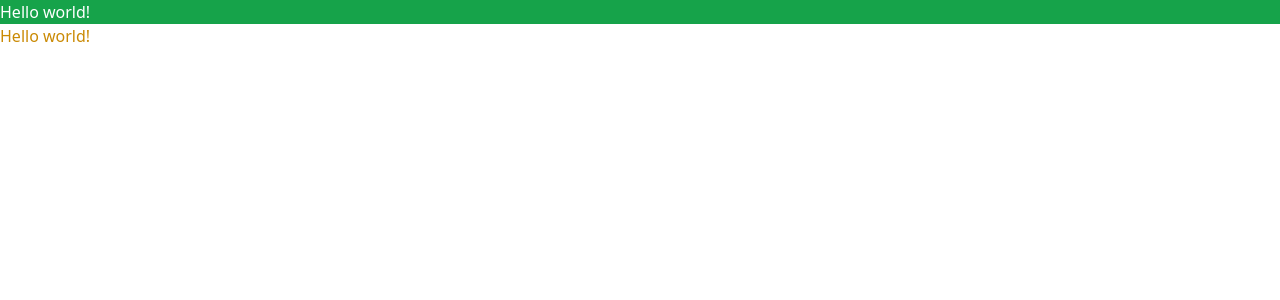
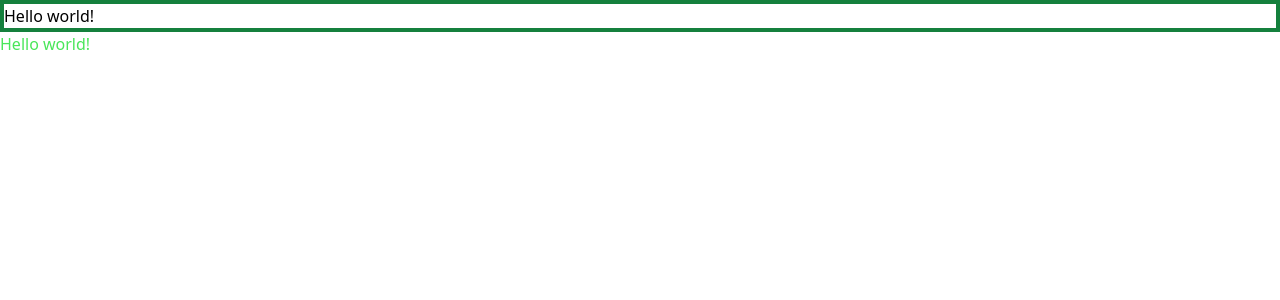
Before and after one commit to GuruDev20/Tailwind-CSS-Demo-practice, a React (Create React App) app: page / in a window 1280 px wide. Shown: the top 300 px of the page. Built offline with nearby package versions, Linux system fonts and the light colour scheme; the HTML template or start-up script is replaced by a standard one.

Commit message:
making custom colors

```diff
--- a/src/App.js
+++ b/src/App.js
@@ -1,10 +1,9 @@
 import React from "react";
-function App() {
+export default function App() {
   return (
     <div>
-      <h1 className="bg-green-600 text-white">Hello world!</h1>
-      <h1 className="text-yellow-600">Hello world!</h1>
+      <h1 className="border-4 border-green-700">Hello world!</h1>
+      <h1 className="text-vuejs">Hello world!</h1>
     </div>
   );
 }
-export default App;
--- a/tailwind.config.js
+++ b/tailwind.config.js
@@ -4,7 +4,11 @@ module.exports = {
     "./src/**/*.{js,jsx,ts,tsx}",
   ],
   theme: {
-    extend: {},
+    extend: {
+      colors:{
+        vuejs:"#49e659"
+      },
+    },
   },
   plugins: [],
 }
```
